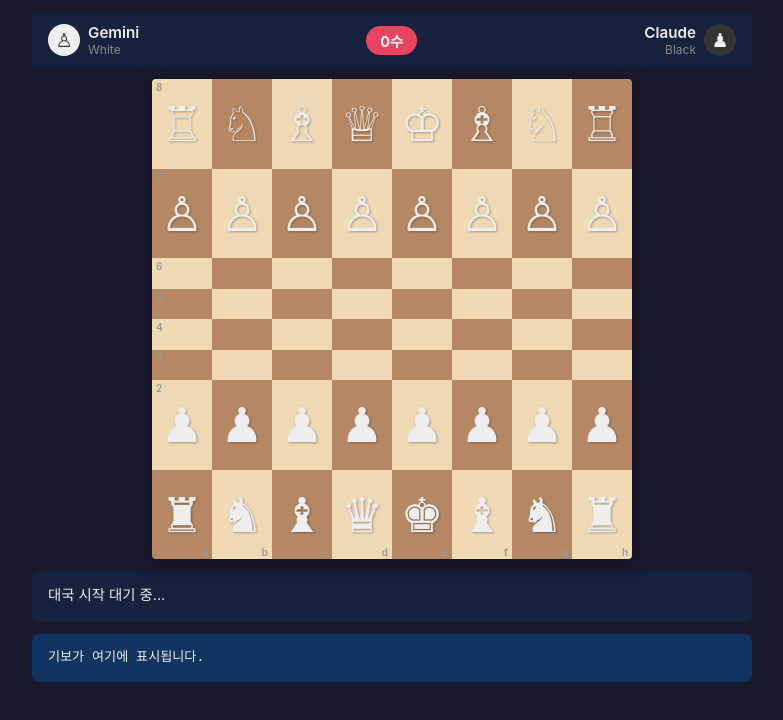
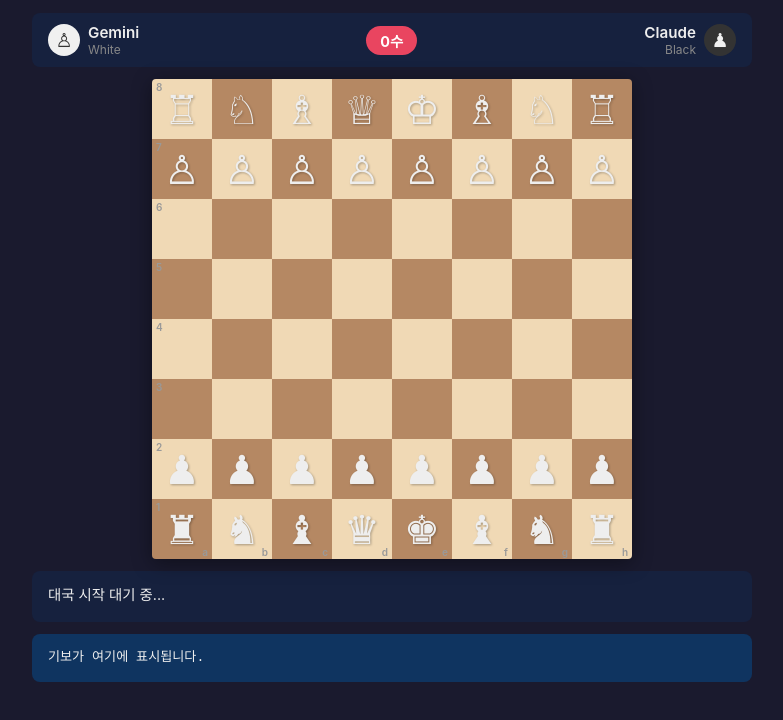
Before and after one commit to clarkeyang/ai-chess-match, a plain HTML site: page viewer/index.html in a window 1280 px wide. Shown: the part 74-794 px from the top of the page, without its empty margins (248-1031 px from the left). Drawn offline with Linux system fonts and the light colour scheme; no server answers.

Commit message:
Fix board squares resizing on each move
- Fixed grid columns and rows to 60x60px
- Prevents layout shift from unicode character width differences

Co-Authored-By: Claude Opus 4.6 <noreply@anthropic.com>

```diff
--- a/viewer/index.html
+++ b/viewer/index.html
@@ -19,8 +19,8 @@
   .active { box-shadow: 0 0 12px #e94560; }
   .move-count { background: #e94560; color: white; border-radius: 20px; padding: 4px 14px; font-weight: 700; font-size: 0.9em; }
   .board-wrap { display: flex; justify-content: center; margin-bottom: 12px; }
-  .board { display: grid; grid-template-columns: repeat(8, 1fr); width: 100%; max-width: 480px; aspect-ratio: 1; border-radius: 4px; overflow: hidden; box-shadow: 0 4px 20px rgba(0,0,0,0.4); }
-  .square { display: flex; align-items: center; justify-content: center; font-size: min(6vw, 48px); cursor: default; position: relative; }
+  .board { display: grid; grid-template-columns: repeat(8, 60px); grid-template-rows: repeat(8, 60px); border-radius: 4px; overflow: hidden; box-shadow: 0 4px 20px rgba(0,0,0,0.4); }
+  .square { display: flex; align-items: center; justify-content: center; width: 60px; height: 60px; font-size: 40px; cursor: default; position: relative; }
   .light { background: #f0d9b5; }
   .dark { background: #b58863; }
   .last-move { box-shadow: inset 0 0 0 3px #e94560aa; }
```
